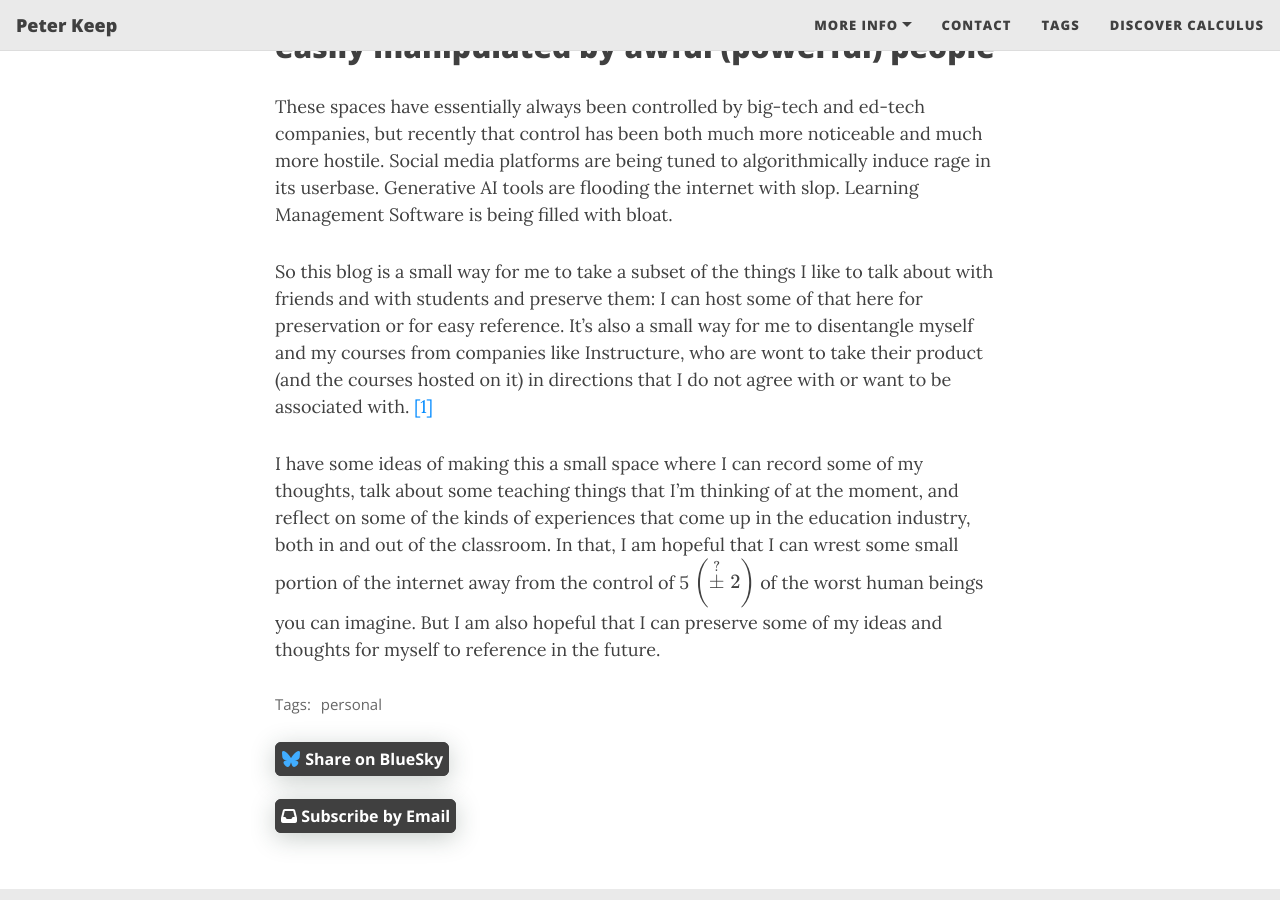
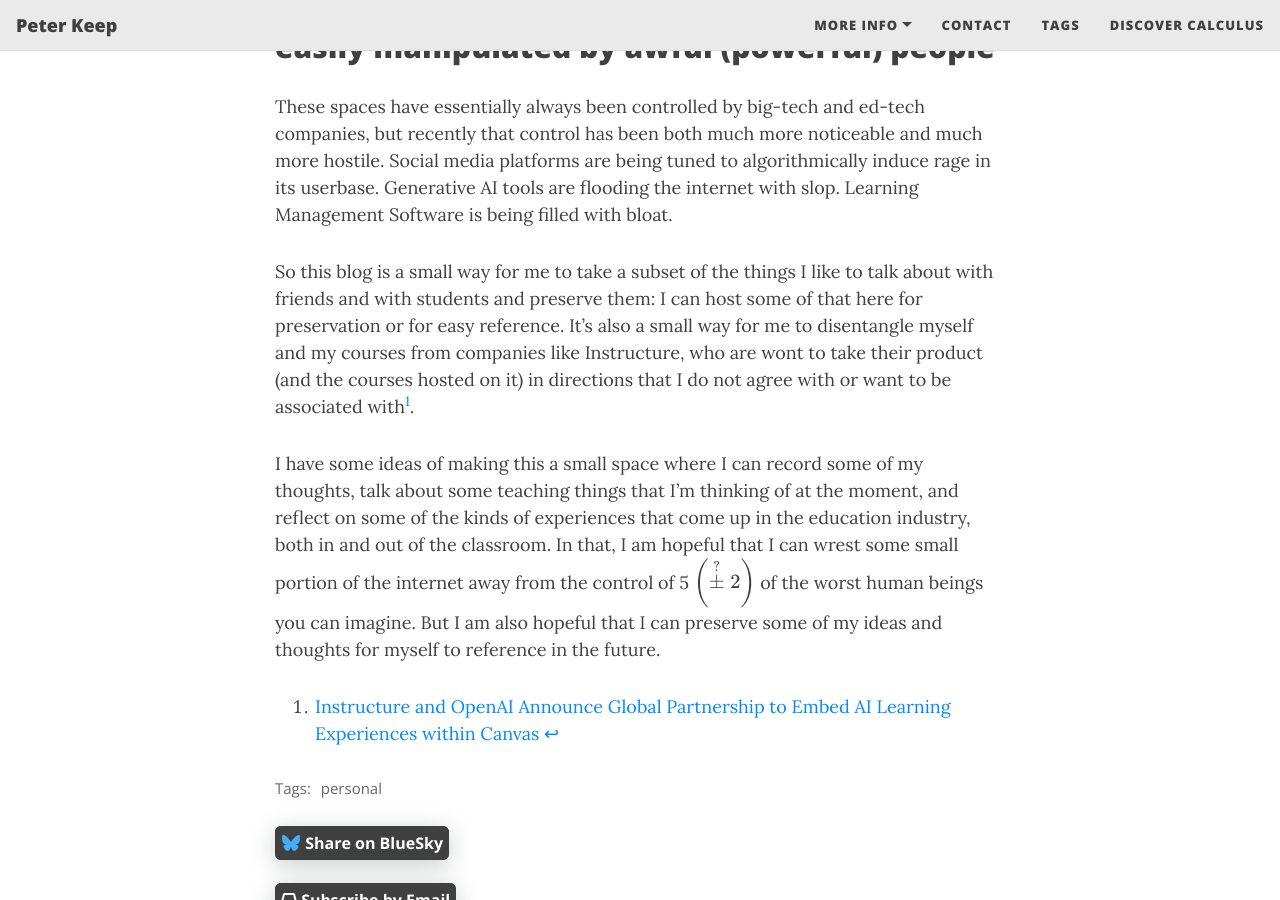
Before and after one commit to peterkeep/peterkeep.github.io, a Jekyll site: the page built from _posts/2026-01-02-introduction.md, in a window 1280 px wide and 900 px high, scrolled down 848 px. Built offline with Jekyll 4.4.1, drawn with Linux system fonts in a browser that asks for light colours; formulas are drawn with MathJax 3.

```diff
--- a/_config.yml
+++ b/_config.yml
@@ -131,7 +131,7 @@ edit_page_button: false
 navbar-var-length: false
 
 # The keywords to associate with your website, for SEO purposes
-#keywords: "my,list,of,keywords"
+keywords: "OER,math,mathpropeter,peter,keep,peter keep,education,alternative grading,ungrading"
 
 ######################################
 # --- Colours / background image --- #
--- a/_posts/2026-01-02-introduction.md
+++ b/_posts/2026-01-02-introduction.md
@@ -27,6 +27,8 @@ These three contexts have worked out really well: I love my friends, I love my s
 
 These spaces have essentially always been controlled by big-tech and ed-tech companies, but recently that control has been both much more noticeable and much more hostile. Social media platforms are being tuned to algorithmically induce rage in its userbase. Generative AI tools are flooding the internet with slop. Learning Management Software is being filled with bloat.
 
-So this blog is a small way for me to take a subset of the things I like to talk about with friends and with students and preserve them: I can host some of that here for preservation or for easy reference. It's also a small way for me to disentangle myself and my courses from companies like Instructure, who are wont to take their product (and the courses hosted on it) in directions that I do not agree with or want to be associated with. [[1]](https://www.instructure.com/press-release/instructure-and-openai-announce-global-partnership-embed-ai-learning-experiences)
+So this blog is a small way for me to take a subset of the things I like to talk about with friends and with students and preserve them: I can host some of that here for preservation or for easy reference. It's also a small way for me to disentangle myself and my courses from companies like Instructure, who are wont to take their product (and the courses hosted on it) in directions that I do not agree with or want to be associated with[^1].
 
 I have some ideas of making this a small space where I can record some of my thoughts, talk about some teaching things that I'm thinking of at the moment, and reflect on some of the kinds of experiences that come up in the education industry, both in and out of the classroom. In that, I am hopeful that I can wrest some small portion of the internet away from the control of 5 \\(\left(\stackrel{?}{\pm} 2\right)\\) of the worst human beings you can imagine. But I am also hopeful that I can preserve some of my ideas and thoughts for myself to reference in the future.
+
+[^1]: [Instructure and OpenAI Announce Global Partnership to Embed AI Learning Experiences within Canvas](https://www.instructure.com/press-release/instructure-and-openai-announce-global-partnership-embed-ai-learning-experiences)
```
